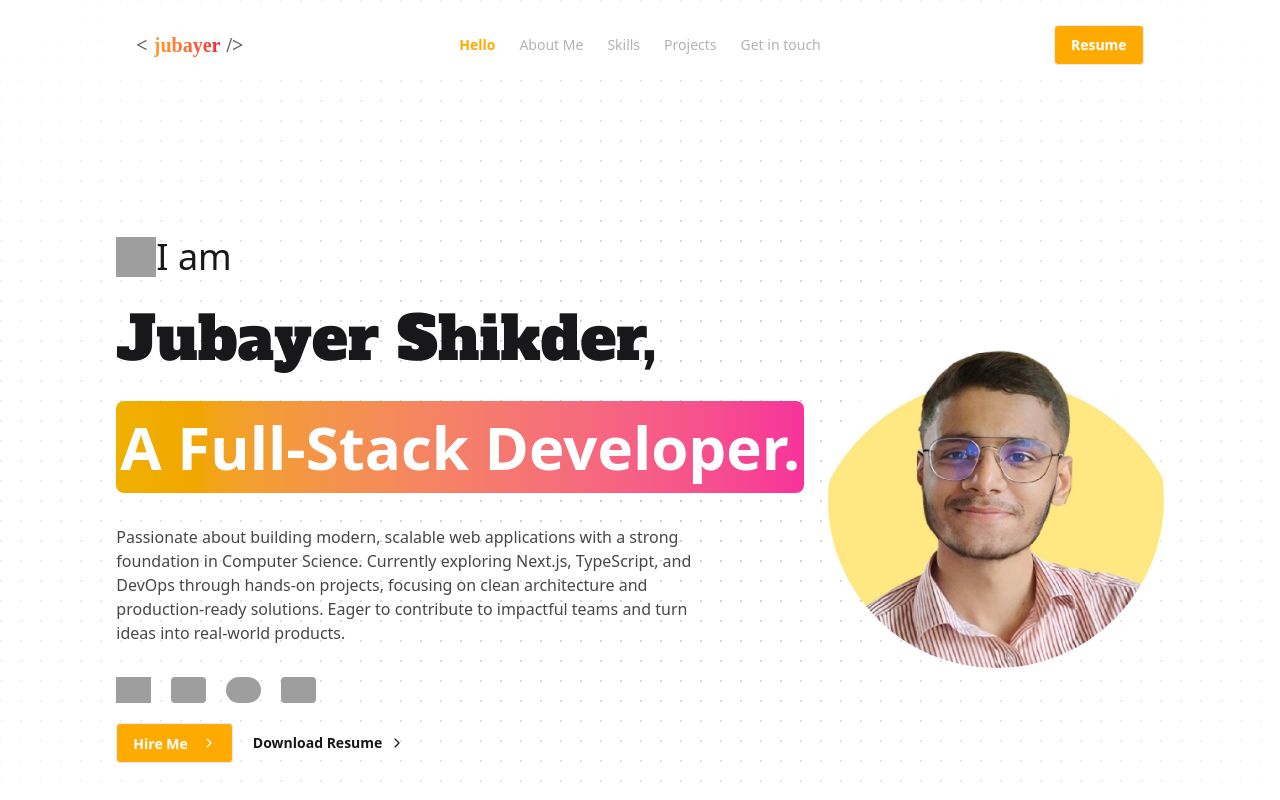
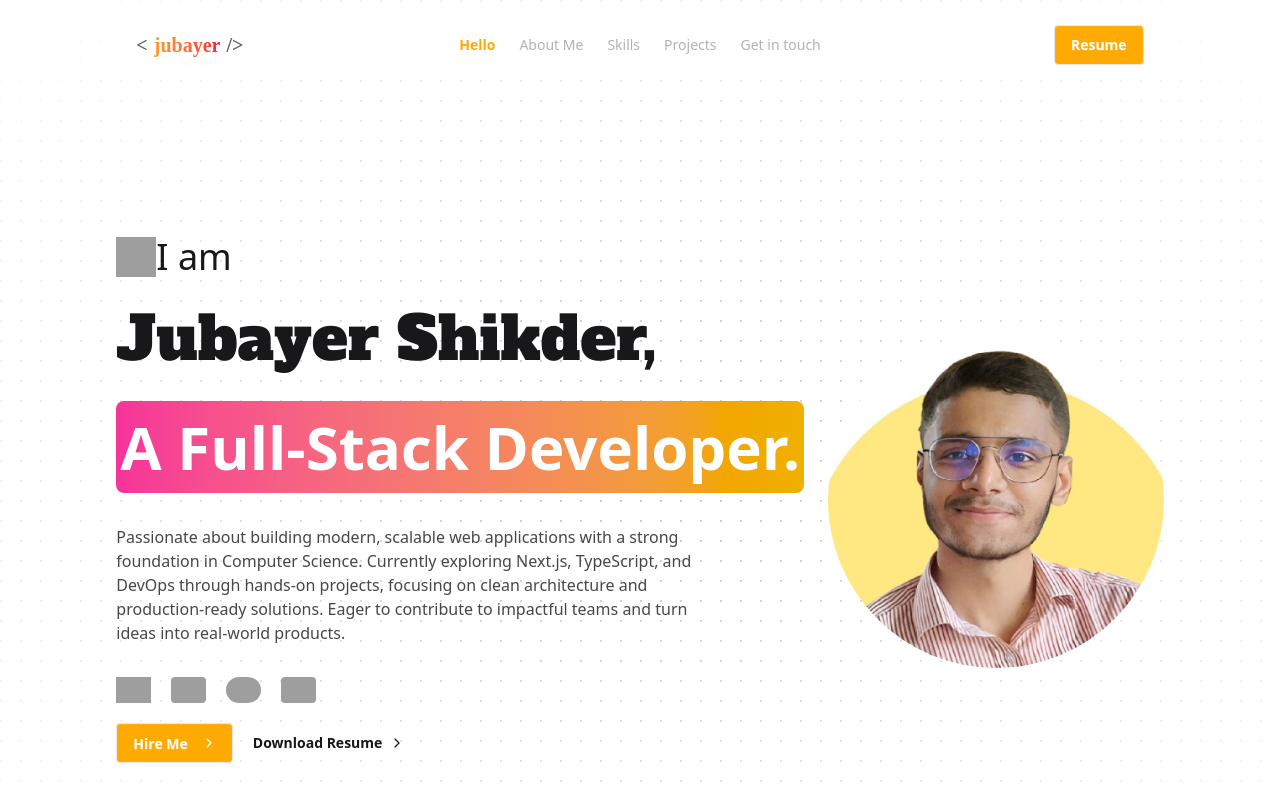
Before and after one commit to jubayers-r/foliov1, a React (Vite) app: page / in a window 1280 px wide. Shown: the top 800 px of the page. Built offline with nearby package versions, Linux system fonts and the light colour scheme; grey boxes are pictures that could not be loaded; a web font is replaced by a local one.

Commit message:
Change Hero gradient color

```diff
--- a/src/components/Hero.jsx
+++ b/src/components/Hero.jsx
@@ -46,7 +46,7 @@ const Hero = () => {
               initial={{ width: 5 }}
               animate={{ width: "100%" }}
               transition={{ duration: 2, ease: "easeInOut" }}
-              className="absolute inset-0 bg-gradient-to-r from-yellow-500 to-pink-500 rounded-lg z-0"
+              className="absolute inset-0 bg-gradient-to-r to-yellow-500 from-pink-500 rounded-lg z-0"
             />
 
             <h1 className="relative z-10 bg-gradient-to-r bg-clip-text text-white 2xl:text-7xl xl:text-6xl md:text-5xl sm:text-4xl text-2xl font-bold px-1 xl:py-4 py-3 ">
```
